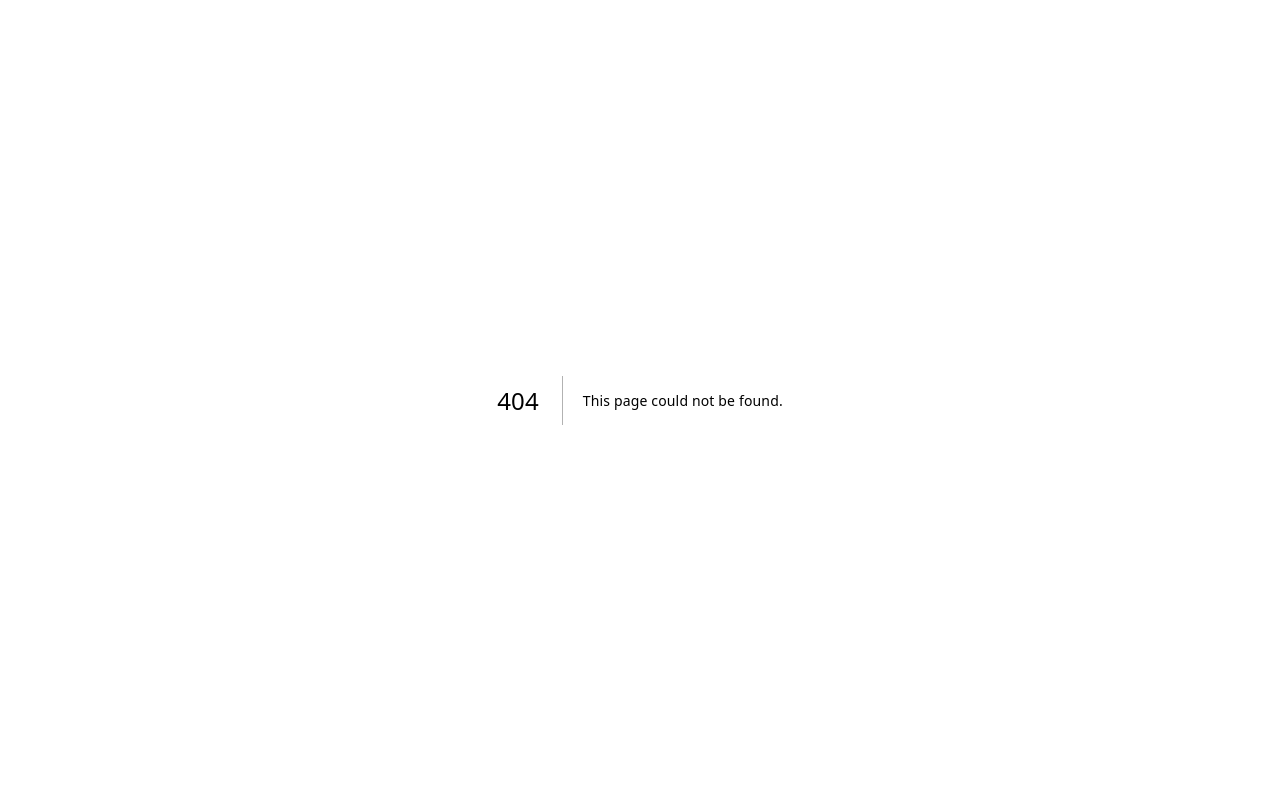
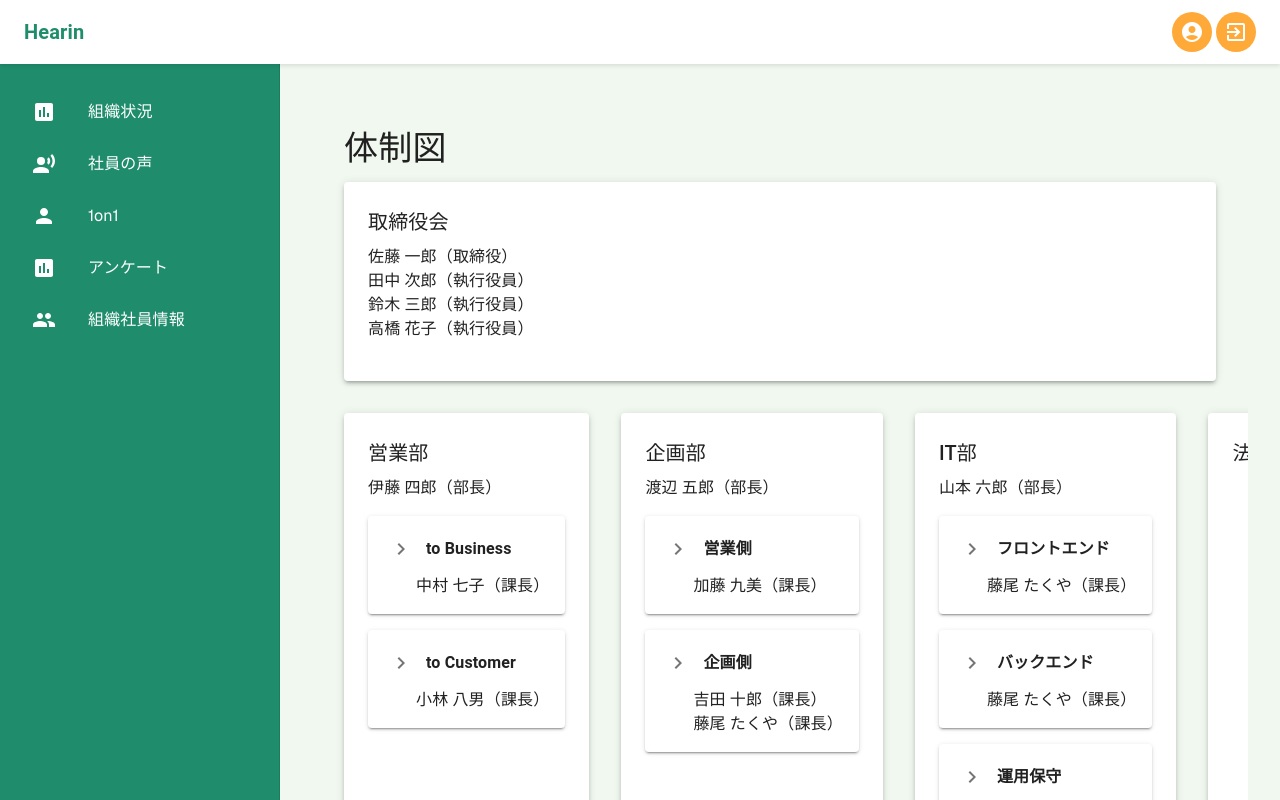
Before and after one commit to Taiga-422/hearine-app, a Next.js app: page /companyId/oz_info in a window 1280 px wide. Before the commit this address had no page. Built offline with nearby package versions, Linux system fonts and the light colour scheme.

Commit message:
色を調整

```diff
--- /dev/null
+++ b/src/app/(private)/companyId/layout.tsx
@@ -0,0 +1,33 @@
+import React from 'react';
+import {
+  Box,
+} from "@mui/material";
+import SideBar from '@/components/layout/SideBar';
+import Header from '@/components/layout/Header';
+
+export default function CompanyLayout({ children }: { children: React.ReactNode }) {
+  return (
+    <Box sx={{ display: "flex", fontFamily: "var(--font-geist-sans)" }}>
+      {/* ヘッダー */}
+      <Header />
+
+      {/* サイドバー */}
+      <SideBar />
+
+      {/* メインコンテンツ */}
+      <Box
+        component="main"
+        sx={{
+          flexGrow: 1,
+          height: "calc(100vh - 64px)",
+          mt: 8, // メインコンテンツのマージン
+          p: 4,
+          backgroundColor: "#f0f8f0",
+          overflowY: "auto",
+        }}
+      >
+        {children}
+      </Box>
+    </Box>
+  );
+}
--- a/src/app/(private)/oz_info/page.tsx
+++ b/src/app/(private)/companyId/oz_info/page.tsx
@@ -12,7 +12,7 @@ import {
   department_employees,
   section_employees,
   team_employees,
-} from "@/app/(private)/oz_info/dummy_data";
+} from "@/app/(private)/companyId/oz_info/dummy_data";
 import type { Department, Section, Team, Employee } from "@/types/organization";
 
 // ポジションIDから役職名を取得するためのマップ
@@ -236,7 +236,7 @@ export default function HomePage() {
 
   return (
     <main style={{ padding: "2rem", overflowX: "auto", whiteSpace: "nowrap" }}>
-      <Typography variant="h4" gutterBottom sx={{ fontFamily: "var(--font-geist-sans)" }}>
+      <Typography variant="h4" gutterBottom>
         体制図
       </Typography>
 
--- /dev/null
+++ b/src/components/layout/Header.tsx
@@ -0,0 +1,133 @@
+"use client";
+
+import {
+  AppBar,
+  Toolbar,
+  Typography,
+  Box,
+  Button,
+  IconButton,
+  Menu,
+  MenuItem,
+  Avatar,
+} from "@mui/material";
+import { AccountCircle, ExitToApp } from "@mui/icons-material";
+import { useState } from "react";
+import { useRouter } from "next/navigation";
+
+export default function Header() {
+  const [anchorEl, setAnchorEl] = useState<null | HTMLElement>(null);
+  const router = useRouter();
+
+  const handleProfileMenuOpen = (event: React.MouseEvent<HTMLElement>) => {
+    setAnchorEl(event.currentTarget);
+  };
+
+  const handleMenuClose = () => {
+    setAnchorEl(null);
+  };
+
+  const handleProfile = () => {
+    // プロフィールページへの遷移処理
+    console.log("プロフィールページへ遷移");
+    handleMenuClose();
+  };
+
+  const handleLogout = () => {
+    // ログアウト処理
+    console.log("ログアウト処理");
+    handleMenuClose();
+    // 実際のログアウト処理をここに実装
+    // router.push('/login');
+  };
+
+  const isMenuOpen = Boolean(anchorEl);
+
+  return (
+    <AppBar
+      sx={{
+        zIndex: (theme) => theme.zIndex.drawer + 1,
+        backgroundColor: "#ffffff", // 白色に変更
+        boxShadow: "0px 2px 4px rgba(0,0,0,0.1)", // 影を追加して視認性を向上
+      }}
+    >
+      <Toolbar>
+        {/* 左端: Hearinロゴ */}
+        <Typography
+          variant="h6"
+          noWrap
+          component="div"
+          sx={{
+            flexGrow: 1,
+            fontWeight: "bold",
+            cursor: "pointer",
+            color: "#1f8d6cff",
+          }}
+          onClick={() => router.push("/")}
+        >
+          Hearin
+        </Typography>
+
+        {/* 右端: プロフィールとログアウト */}
+        <Box sx={{ display: "flex", alignItems: "center", gap: 1 }}>
+            {/* プロフィールボタン */}
+            <IconButton
+            edge="end"
+            aria-label="account of current user"
+            aria-controls="primary-search-account-menu"
+            aria-haspopup="true"
+            onClick={handleProfileMenuOpen}
+            sx={{
+              color: "#ffffff",
+              backgroundColor: "#ffa939ff",
+              "&:hover": {
+              backgroundColor: "#e6952e"
+              }
+            }}
+            >
+            <AccountCircle />
+            </IconButton>
+
+            {/* ログアウトボタン */}
+            <IconButton
+            onClick={handleLogout}
+            sx={{
+              color: "#ffffff", // 文字色を白に変更
+              backgroundColor: "#ffa939ff", // 背景をオレンジに変更
+              ml: 1, // 左にマージンを追加
+              "&:hover": {
+              backgroundColor: "#e6952e" // ホバー時の背景色
+              }
+            }}
+            >
+            <ExitToApp />
+            </IconButton>
+          </Box>
+
+        {/* プロフィールメニュー */}
+        <Menu
+          id="primary-search-account-menu"
+          anchorEl={anchorEl}
+          anchorOrigin={{
+            vertical: "bottom",
+            horizontal: "right",
+          }}
+          keepMounted
+          transformOrigin={{
+            vertical: "top",
+            horizontal: "right",
+          }}
+          open={isMenuOpen}
+          onClose={handleMenuClose}
+        >
+          <MenuItem
+            onClick={handleProfile}
+          >
+            <AccountCircle sx={{ mr: 1 }} />
+            プロフィール
+          </MenuItem>
+        </Menu>
+      </Toolbar>
+    </AppBar>
+  );
+}
--- /dev/null
+++ b/src/components/layout/SideBar.tsx
@@ -0,0 +1,124 @@
+"use client";
+
+import {
+  Box,
+  Drawer,
+  Toolbar,
+  List,
+  ListItem,
+  ListItemIcon,
+  ListItemText,
+} from "@mui/material";
+import {
+  Assessment as AssessmentIcon,
+  RecordVoiceOver as VoiceIcon,
+  Person as PersonIcon,
+  Poll as PollIcon,
+  Group as GroupIcon,
+} from "@mui/icons-material";
+import { useRouter, usePathname } from "next/navigation";
+
+const DRAWER_WIDTH = 280;
+
+interface SidebarItem {
+  id: string;
+  label: string;
+  icon: React.ReactNode;
+  path: string;
+}
+
+export default function SideBar() {
+  const router = useRouter();
+  const pathname = usePathname();
+
+  const sidebarItems: SidebarItem[] = [
+    {
+      id: "organization-status",
+      label: "組織状況",
+      icon: <AssessmentIcon />,
+      path: "/organization-status",
+    },
+    {
+      id: "employee-voice",
+      label: "社員の声",
+      icon: <VoiceIcon />,
+      path: "/employee-voice",
+    },
+    {
+      id: "one-on-one",
+      label: "1on1",
+      icon: <PersonIcon />,
+      path: "/one-on-one",
+    },
+    {
+      id: "survey",
+      label: "アンケート",
+      icon: <PollIcon />,
+      path: "/survey",
+    },
+    {
+      id: "organization-info",
+      label: "組織社員情報",
+      icon: <GroupIcon />,
+      path: "/organization-info",
+    },
+  ];
+
+  const handleNavigation = (path: string) => {
+    router.push(path);
+  };
+
+  return (
+    <Drawer
+      variant="permanent"
+      sx={{
+        width: DRAWER_WIDTH,
+        flexShrink: 0,
+        "& .MuiDrawer-paper": {
+          boxSizing: "border-box",
+          width: DRAWER_WIDTH,
+          backgroundColor: "#1f8d6cff", // 緑色の背景
+          color: "#ffffff", // 白色のテキスト
+        },
+      }}
+      open
+    >
+      {/* ヘッダーの高さ分のスペーサー */}
+      <Toolbar/>
+
+      <Box sx={{ p: 2 }}>
+        <List>
+          {sidebarItems.map((item) => (
+            <ListItem
+              key={item.id}
+              onClick={() => handleNavigation(item.path)}
+              sx={{
+                cursor: "pointer",
+                color: "#ffffff", // アイテムのテキストを白色
+                backgroundColor: pathname === item.path ? "rgba(255, 255, 255, 0.1)" : "transparent", // 選択時は半透明の白
+                "&:hover": {
+                  backgroundColor: "rgba(255, 255, 255, 0.08)", // ホバー時は薄い白
+                },
+                borderRadius: 1,
+                mb: 0.5,
+              }}
+            >
+              <ListItemIcon sx={{ color: "#ffffff" }}> {/* アイコンを白色 */}
+                {item.icon}
+              </ListItemIcon>
+              <ListItemText
+                primary={item.label}
+                sx={{
+                  "& .MuiListItemText-primary": {
+                    color: "#ffffff", // テキストを白色
+                    fontFamily: "var(--font-geist-sans)",
+                  }
+                }}
+              />
+            </ListItem>
+          ))}
+        </List>
+      </Box>
+    </Drawer>
+  );
+}
```
Also changed, not shown: src/app/(private)/companyId/ep_info/page.tsx (renamed from src/app/(private)/ep_info/page.tsx, +7 -9 lines), src/app/(private)/companyId/page.tsx (added, +7 -0 lines), src/app/(auth)/signup/page.tsx (added), src/app/(private)/companyId/oz_info/dummy_data.ts (renamed from src/app/(private)/oz_info/dummy_data.ts), 1 other file (tests, documents, lock files or other folders).
